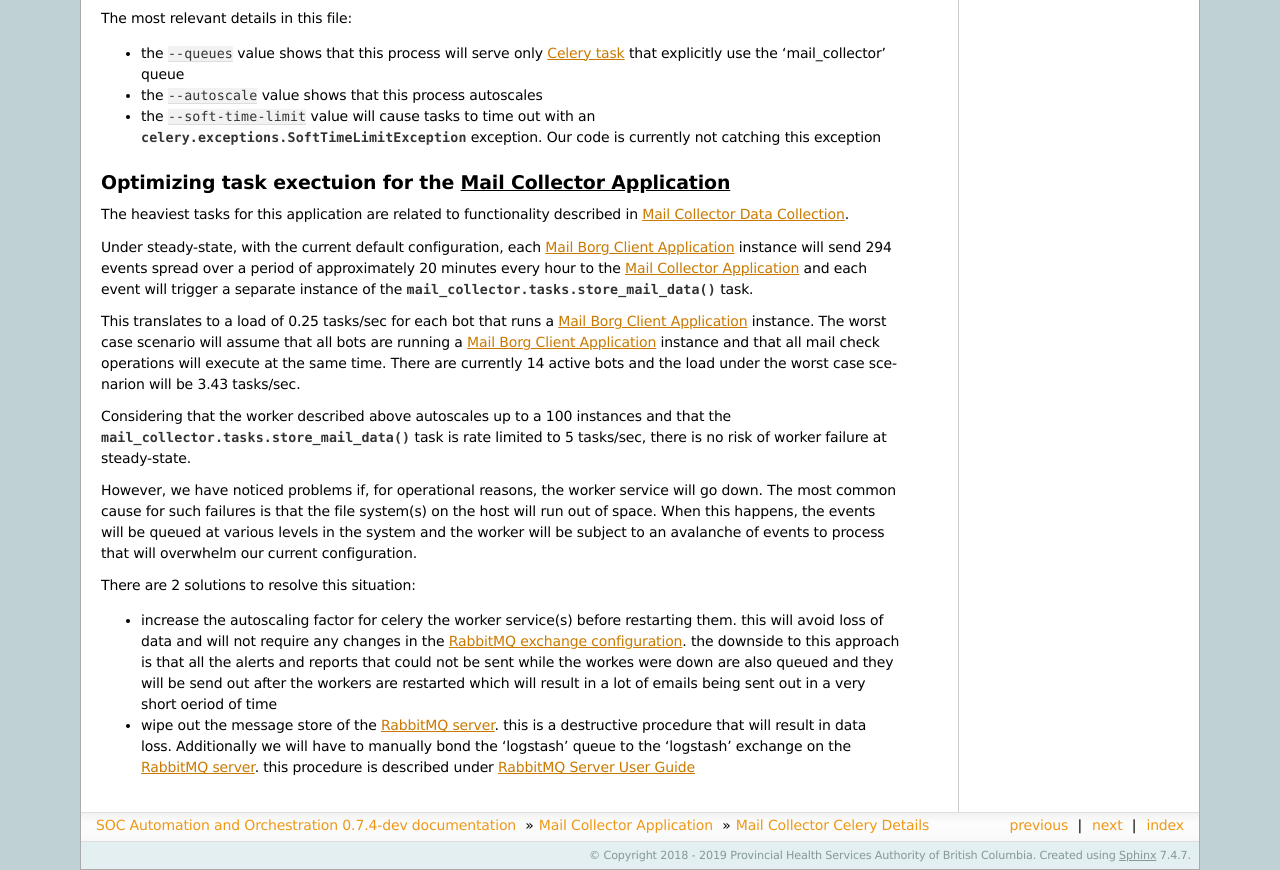
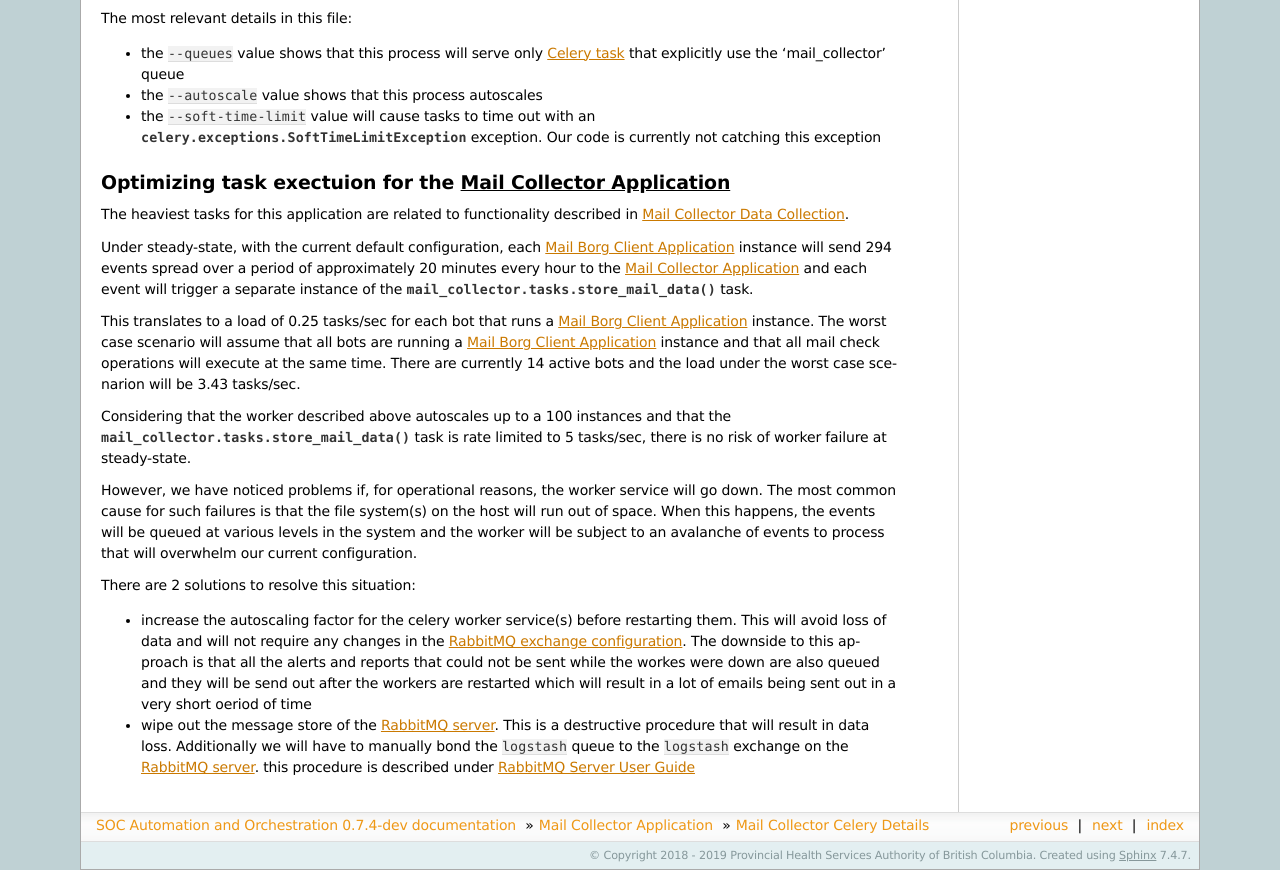
Before and after one commit to PHSAServiceOperationsCenter/PHSA-SOC, a Sphinx documentation site: the page built from docs/source/mail_collector/celery.rst, in a window 1280 px wide and 900 px high, scrolled down 1473 px, cut to the strip 30-900 px from the top of the window. Built offline with Sphinx 7.4.7, drawn with Linux system fonts in a browser that asks for light colours.

Commit message:
clean up grammar and syntax

```diff
--- a/docs/source/mail_collector/celery.rst
+++ b/docs/source/mail_collector/celery.rst
@@ -154,17 +154,17 @@
 
 There are 2 solutions to resolve this situation:
 
-* increase the autoscaling factor for celery the worker service(s) before
-  restarting them. this will avoid loss of data and will not require any
+* increase the autoscaling factor for the celery worker service(s) before
+  restarting them. This will avoid loss of data and will not require any
   changes in the `RabbitMQ exchange configuration
-  <https://www.rabbitmq.com/>`_. the downside to this approach is that all the
+  <https://www.rabbitmq.com/>`_. The downside to this approach is that all the
   alerts and reports that could not be sent while the workes were down are
   also queued and they will be send out after the workers are restarted which
   will result in a lot of emails being sent out in a very short oeriod of time
 
 * wipe out the message store of the `RabbitMQ server
-  <https://www.rabbitmq.com/>`_. this is a destructive procedure that will
+  <https://www.rabbitmq.com/>`_. This is a destructive procedure that will
   result in data loss. Additionally we will have to manually bond the
-  'logstash' queue to the 'logstash' exchange on the `RabbitMQ server
+  ``logstash`` queue to the ``logstash`` exchange on the `RabbitMQ server
   <https://www.rabbitmq.com/>`_. this procedure is described under
   :ref:`RabbitMQ Server User Guide`
```
